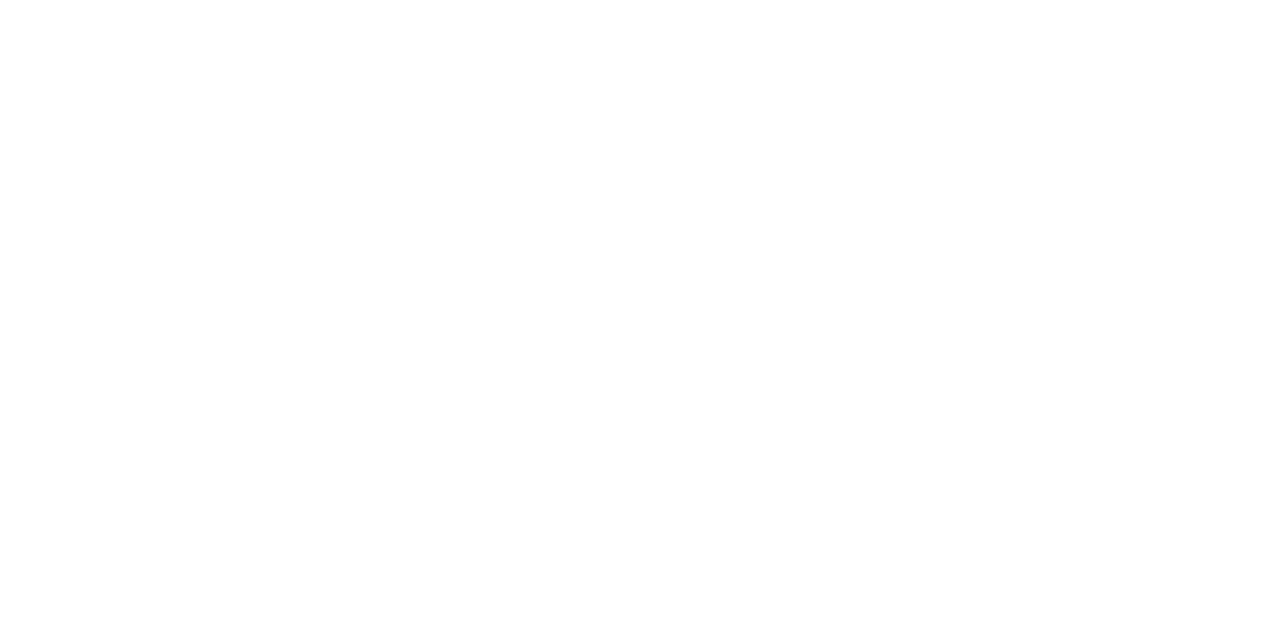
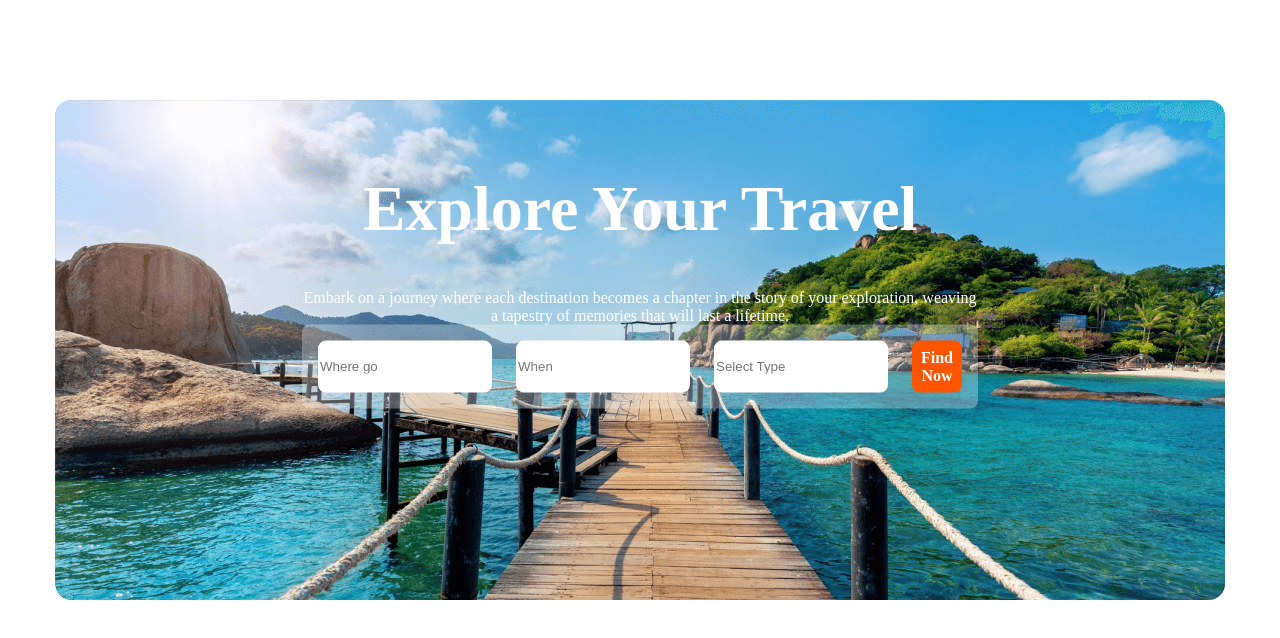
Before and after one commit to Fazlul619/assignment-2, a plain HTML site: page index.html in a window 1280 px wide. Drawn offline with Linux system fonts and the light colour scheme.

Commit message:
banner section

```diff
--- a/index.html
+++ b/index.html
@@ -4,6 +4,28 @@
     <meta charset="UTF-8" />
     <meta name="viewport" content="width=device-width, initial-scale=1.0" />
     <title>assignment-2</title>
+    <link rel="stylesheet" href="style.css" />
   </head>
-  <body></body>
+  <body>
+    <header>
+      <div class="banner">
+        <div class="banner-title">
+          <h1>Explore Your Travel</h1>
+          <p>
+            Embark on a journey where each destination becomes a chapter in the
+            story of your exploration, weaving a tapestry of memories that will
+            last a lifetime.
+          </p>
+        </div>
+        <div class="banner-search-field">
+          <input placeholder="Where go" type="search" name="" id="" />
+          <input placeholder="When" type="search" name="" id="" />
+          <input placeholder="Select Type" type="search" name="" id="" />
+          <button class="button1" type="button">Find Now</button>
+        </div>
+      </div>
+    </header>
+    <main></main>
+    <footer></footer>
+  </body>
 </html>
--- a/style.css
+++ b/style.css
@@ -0,0 +1,72 @@
+header {
+  background-image: url(images/Group.png);
+  background-repeat: no-repeat;
+  width: 1170px;
+  height: 500px;
+  border-radius: 16px;
+  margin: 100px auto;
+}
+.header::after {
+  .banner::after {
+    content: "";
+    background: linear-gradient(
+      180deg,
+      rgba(19, 19, 24, 0.8) 0%,
+      rgba(19, 19, 24, 0) 100%
+    );
+    position: absolute;
+    top: 0;
+    right: 0;
+    height: inherit;
+    width: inherit;
+    z-index: -1;
+  }
+}
+.banner {
+  color: #fff;
+  top: 30%;
+  left: 50%;
+  position: absolute;
+  transform: translate(-50%, -50%);
+}
+.banner-title {
+  color: #fff;
+  font-family: Mulish;
+  text-align: center;
+  margin-top: 100px;
+}
+.banner-title h1 {
+  font-size: 4rem;
+  font-weight: 800;
+}
+.banner-title p {
+  width: 676px;
+  text-align: center;
+  font-size: 1rem;
+  font-weight: 400;
+  margin: 0 auto;
+}
+.banner-search-field {
+  display: flex;
+  padding: 16px;
+  justify-content: center;
+  border-radius: 8px;
+  background: rgba(255, 255, 255, 0.3);
+  gap: 24px;
+}
+.banner-search-field input {
+  width: 174px;
+  height: 52px;
+  border-radius: 8px;
+  border: 0;
+}
+.button1 {
+  border-radius: 8px;
+  background: #ff5400;
+  border: 0;
+  color: #fff;
+  text-align: center;
+  font-family: Mulish;
+  font-size: 1rem;
+  font-weight: 700;
+}
```
Also changed, not shown: images/Group.png (renamed from images/Group 13 (1) (1).png).
